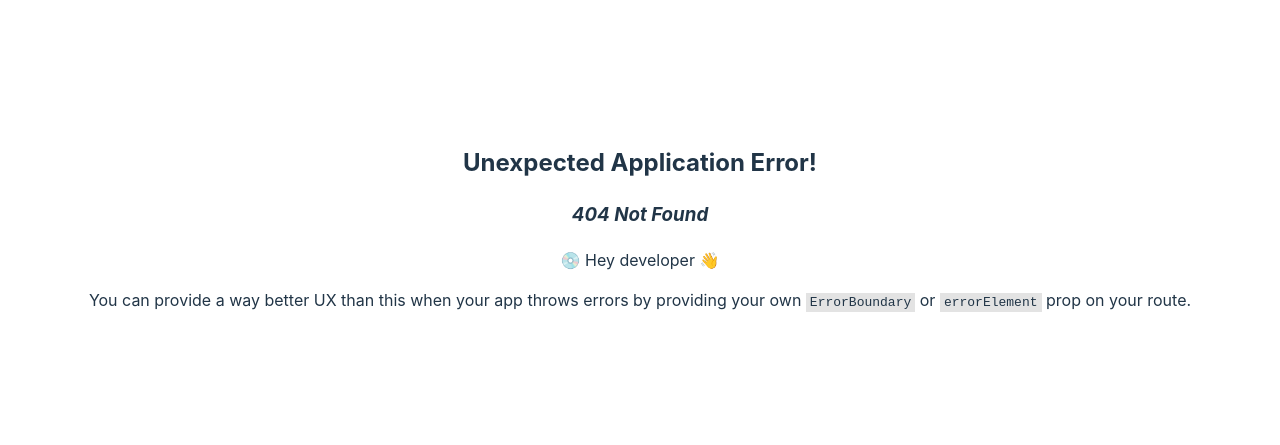
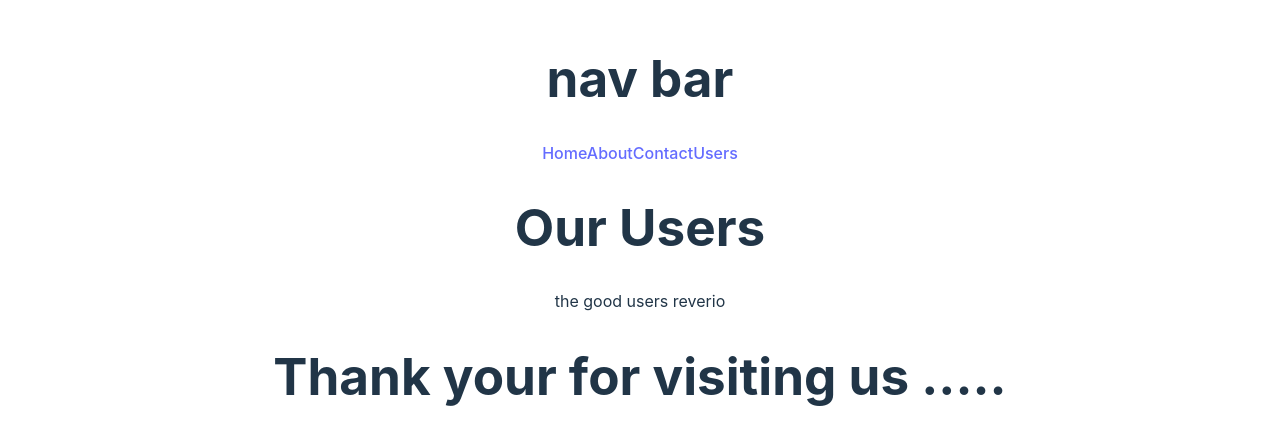
Before and after one commit to sadek1999/introdaction-to-react-router, a React (Vite) app: page /Users in a window 1280 px wide. Before the commit this address had no page. Shown: the part 173-618 px from the top of the page. Built offline with nearby package versions, Linux system fonts and the light colour scheme.

Commit message:
add the code

```diff
--- a/src/assets/components/Head/Head.jsx
+++ b/src/assets/components/Head/Head.jsx
@@ -10,6 +10,7 @@ const Head = () => {
                 <Link to={'/'}>Home</Link>
              <Link to={"/about"}>About</Link>
                 <Link to={"/contact"}>Contact</Link>
+                <Link to={"/Users"}>Users</Link>
 
             </nav>
 
--- /dev/null
+++ b/src/assets/components/about/About.jsx
@@ -0,0 +1,11 @@
+
+
+const About = () => {
+    return (
+        <div>
+            <h5>this is about section</h5>
+        </div>
+    );
+};
+
+export default About;
--- /dev/null
+++ b/src/assets/components/users/Users.jsx
@@ -0,0 +1,12 @@
+
+
+const Users = () => {
+    return (
+        <div>
+            <h1>Our  Users</h1>
+            <p>the good users reverio </p>
+        </div>
+    );
+};
+
+export default Users;
```
Also changed, not shown: src/main.jsx (+7 -3 lines).
